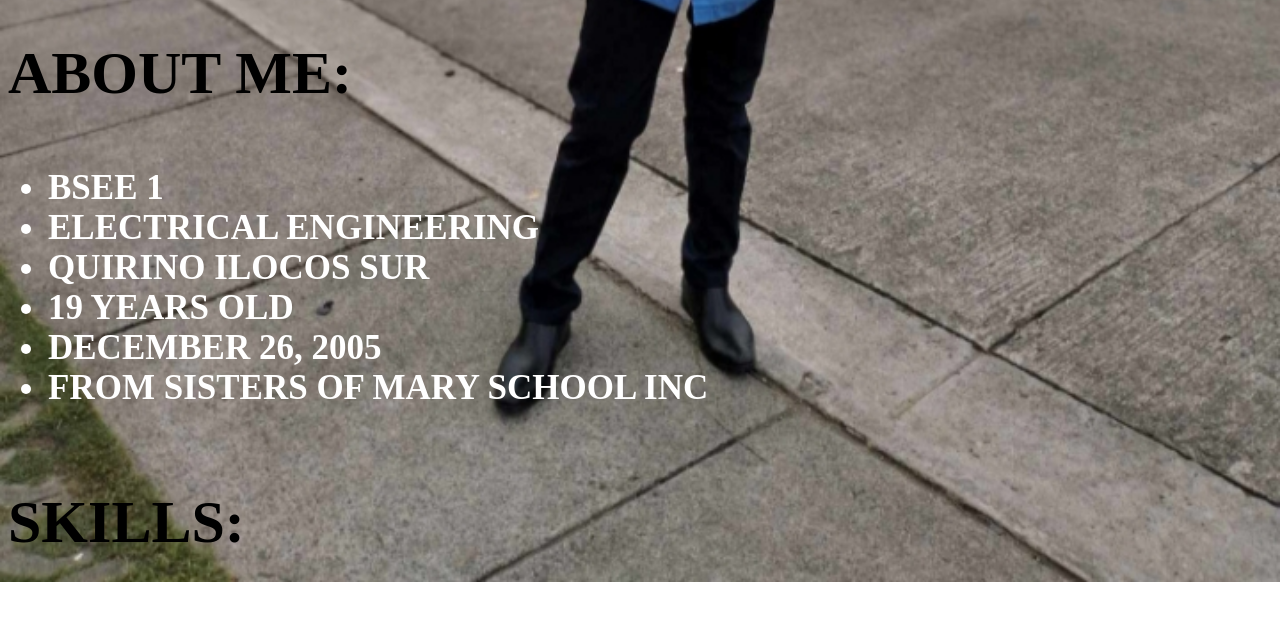
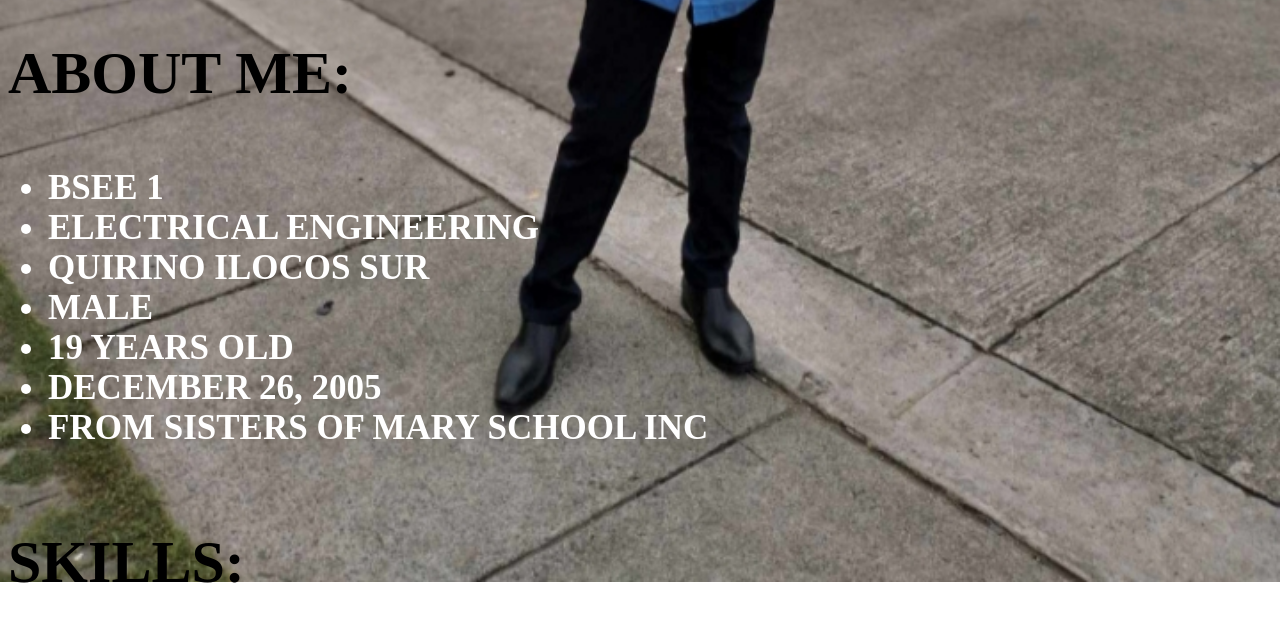
Before and after one commit to JH3RLYN0204/WEBSITE-, a plain HTML site: page index.html in a window 1280 px wide. Shown: the part 685-1306 px from the top of the page. Drawn offline with Linux system fonts and the light colour scheme.

Commit message:
update index.html

```diff
--- a/index.html
+++ b/index.html
@@ -29,6 +29,7 @@
      <li>BSEE 1</li>
     <li>ELECTRICAL ENGINEERING</li>
     <li>QUIRINO ILOCOS SUR</li>
+    <li>MALE</li>
     <li>19 YEARS OLD</li>
     <li>DECEMBER 26, 2005</li>
     <li>FROM SISTERS OF MARY SCHOOL INC</li>
```
